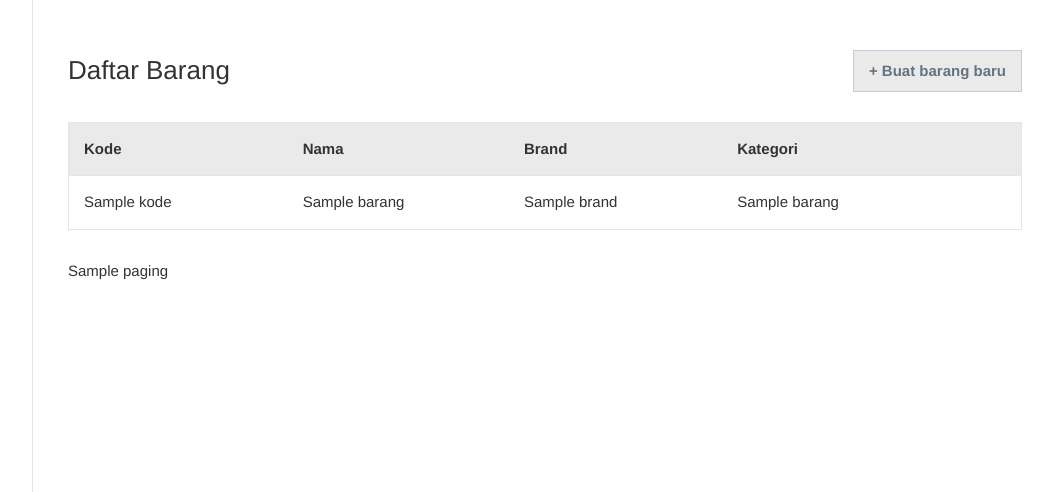
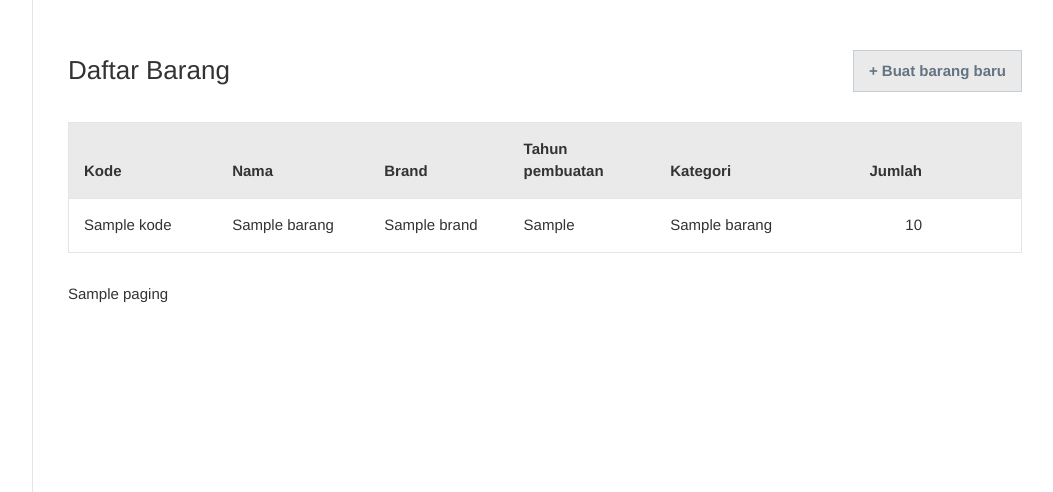
Before and after one commit to Fauzi1996YY/inventori, a PHP site: the page made by app/views/barang/daftar.php in a window 1280 px wide. Shown: the part 60-552 px from the top of the page, without its empty margins (223-1276 px from the left). Run offline with PHP 8.4, Linux system fonts and the light colour scheme; the template is opened without the code that fills it: most values are stand-ins (such as "Sample title", 1, 10 or a date in 2020); some libraries are stand-ins or nearby versions.

Commit message:
Add field: jumlah

```diff
--- a/app/views/barang/daftar.php
+++ b/app/views/barang/daftar.php
@@ -11,10 +11,12 @@
 <table class="resp">
   <thead>
     <tr>
-      <th width="25%">Kode</th>
-      <th width="25%">Nama</th>
-      <th width="25%">Brand</th>
-      <th width="25%">Kategori</th>
+      <th width="16.666%">Kode</th>
+      <th width="16.666%">Nama</th>
+      <th width="16.666%">Brand</th>
+      <th width="16.666%">Tahun pembuatan</th>
+      <th width="16.666%">Kategori</th>
+      <th width="16.666%" class="align-right">Jumlah</th>
       <th width="0%"></th>
     </tr>
   </thead>
@@ -24,7 +26,9 @@
         <td data-label="Kode" class="nowrap"><?php echo $v['kode']; ?></td>
         <td data-label="Nama" class="nowrap"><?php echo $v['nama']; ?></td>
         <td data-label="Brand"><?php echo $v['brand']; ?></td>
+        <td data-label="Tahun pembuatan"><?php echo $v['tahun_pembuatan']; ?></td>
         <td data-label="Kategori"><?php echo $v['nama_kategori']; ?></td>
+        <td data-label="Jumlah" class="align-right"><?php echo $v['jumlah']; ?></td>
         <td>
           <div class="actions">
             <a href="<?php echo BASE_URL . '/barang/form/' . $v['id_barang'];?>"><svg><use xlink:href="<?php echo BASE_URL; ?>/assets/images/sprite.svg#edit"></use></svg></a>
```
Also changed, not shown: app/controllers/Barang.php (+9 -1 lines), app/models/Barang.php (+6 -3 lines), app/views/barang/form.php (+7 -1 lines).
